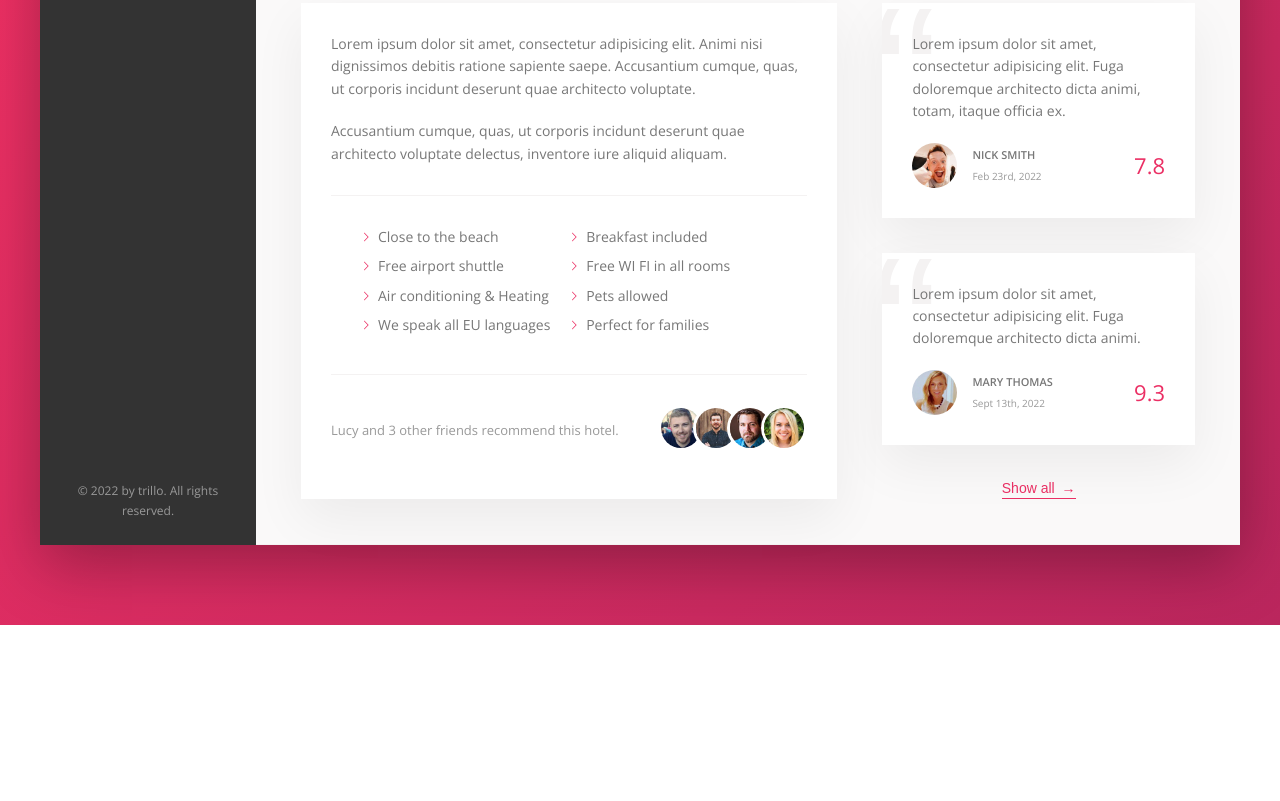
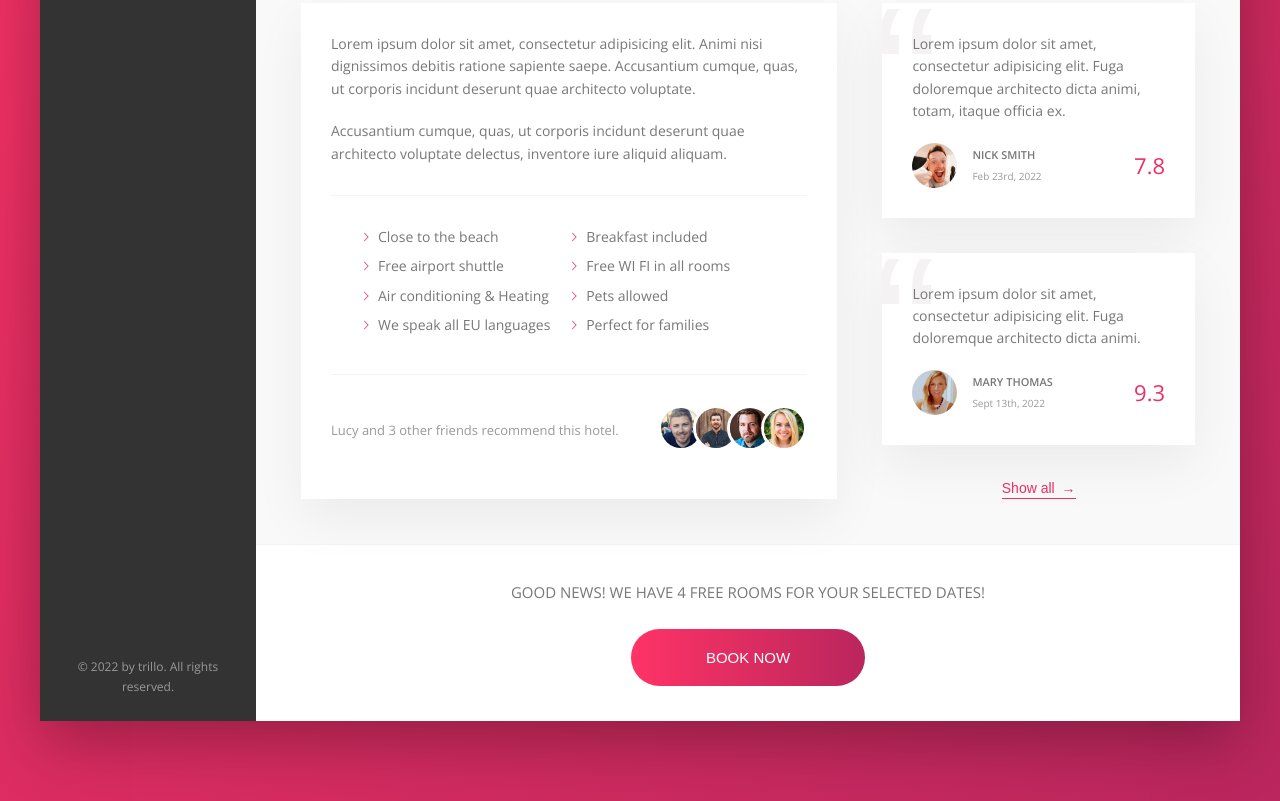
Before and after one commit to AdoDragicevic/trillo, a website: page index.html in a window 1280 px wide. Shown: the part 644-1445 px from the top of the page. Before the commit the page ends 1269 px from the top, so only its background shows below. Drawn offline with nearby package versions, Linux system fonts and the light colour scheme; files that its build step writes are made by us from their sources.

Commit message:
finish call to action section

```diff
--- a/index.html
+++ b/index.html
@@ -203,7 +203,20 @@
 
                             <button class="btn-inline">Show all <span>&rarr;</span> </button>
                         </div>
+
                     </div>
+
+                    <div class="cta">
+                        <h2 class="cta__book-now">
+                            Good news! We have 4 free rooms for your selected dates!
+                        </h2>
+                        <button class="btn">
+                            <span class="btn__visible">Book now</span>
+                            <span class="btn__invisible">Only 4 rooms left</span>
+                        </button>
+                    </div>
+
+
                 </main>
             </div>
         </div>
--- a/package.json
+++ b/package.json
@@ -10,7 +10,7 @@
     "compile:sass": "node-sass sass/main.scss css/style.comp.css",
     "prefix:css": "postcss --use autoprefixer -b 'last 10 versions' css/style.comp.css -o css/style.prefix.css",
     "compress:css": "node-sass css/style.prefix.css css/style.css --output-style compressed",
-    "build:css": "npm-run-all compile:sass concat:css prefix:css compress:css"
+    "build:css": "npm-run-all compile:sass prefix:css compress:css"
   },
   "author": "Jonas",
   "license": "ISC",
--- a/sass/_components.scss
+++ b/sass/_components.scss
@@ -477,3 +477,57 @@
   }
 
 }
+
+
+// BUTTON
+.btn {
+  font-size: 1.5rem;
+  border: none;
+  font-weight: 300;
+  text-transform: uppercase;
+  border-radius: 100px;
+  background-image: linear-gradient(to right, var(--color-primary-light), var(--color-primary-dark));
+  color: #fff;
+  position: relative;
+  cursor: pointer;
+
+  // instead of adding opacity:0 to invisible span, we use this
+  overflow: hidden;
+
+  & > * {
+    display: inline-block;
+    height: 100%;
+    width: 100%;
+    transition: all .2s;
+  }
+
+  &__visible {
+    padding: 2rem 7.5rem;
+  }
+
+  &__invisible {
+    position: absolute;
+    left: 0;
+    top: -100%; // this is 100% of elements hight
+    padding: 2rem 0;
+  }
+
+  &:hover {
+    // transition doesn't work for background-image!
+    background-image: linear-gradient(to right, var(--color-primary-dark), var(--color-primary-light));
+  }
+
+  &:hover &__invisible {
+    top: 0;
+  }
+
+  &:hover &__visible {
+    transform: translateY(100%);
+  }
+
+  &:focus {
+    outline: none;
+    animation: pulsate 1s infinite;
+  }
+
+}
--- a/sass/_layout.scss
+++ b/sass/_layout.scss
@@ -59,3 +59,17 @@
   flex-direction: column;
   align-items: center;
 }
+
+
+// CALL TO ACTION
+.cta {
+  padding: 3.5rem;
+  text-align: center;
+
+  &__book-now {
+    text-transform: uppercase;
+    font-size: 1.5rem;
+    font-weight: 300;
+    margin-bottom: 2.5rem;
+  }
+}
```
